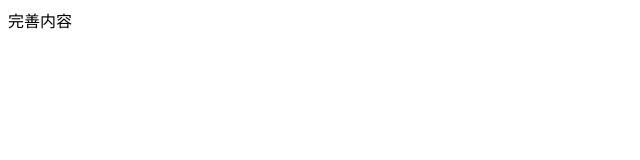
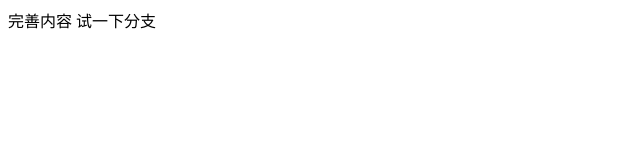
Before and after one commit to mespresso/tata, a plain HTML site: page index.html in a window 1280 px wide. Shown: the full height of the page, 0-640 px from the left. Drawn offline with Linux system fonts and the light colour scheme.

Commit message:
测试分支

```diff
--- a/index.html
+++ b/index.html
@@ -5,5 +5,6 @@
 </head>
 <body>
 	完善内容
+	试一下分支
 </body>
 </html>
```
